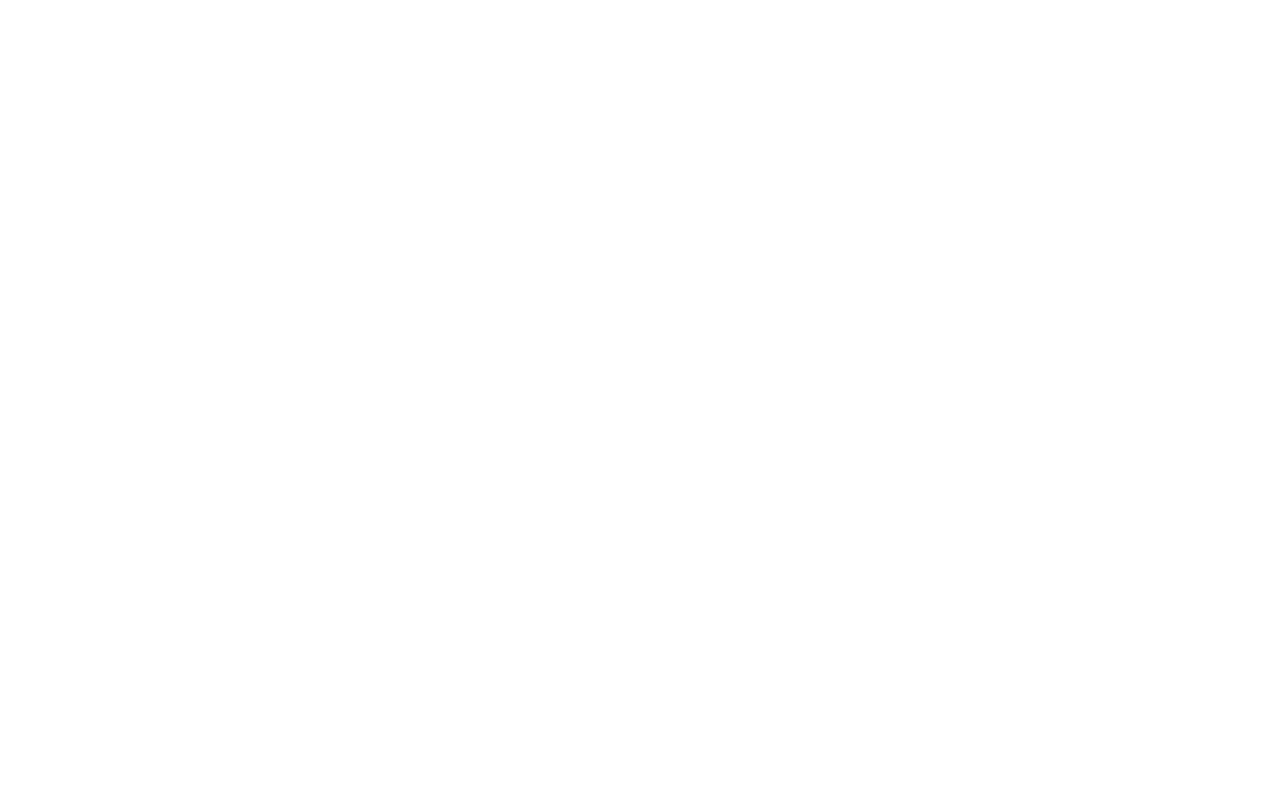
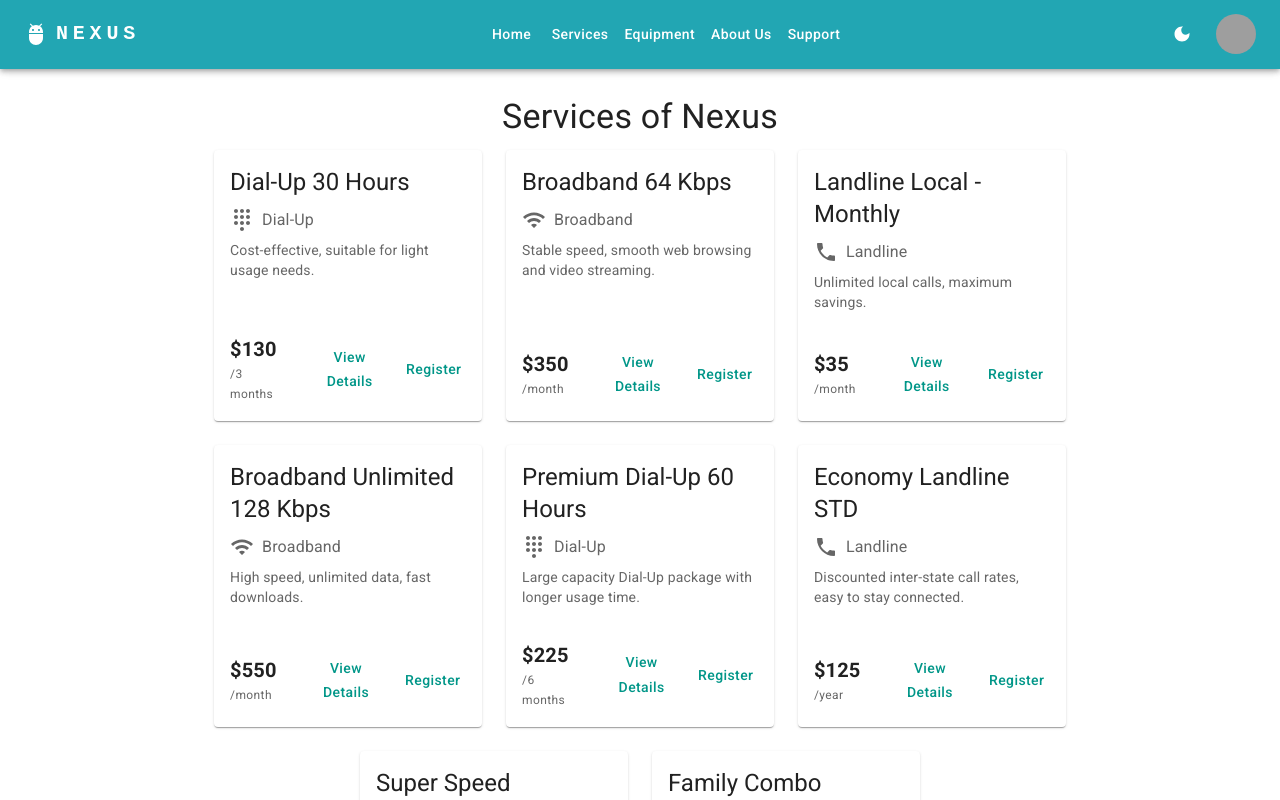
Before and after one commit to Grozay/nexus-service-marketing-system-web, a React (Vite) app: page /service in a window 1280 px wide. Before the commit this address had no page. Shown: the top 800 px of the page. Built offline with nearby package versions, Linux system fonts and the light colour scheme; grey boxes are pictures that could not be loaded; what material-ui-confirm would draw is missing.

Commit message:
create page service and mockdata update in file Service.jsx

```diff
--- a/src/App.jsx
+++ b/src/App.jsx
@@ -5,18 +5,20 @@ import './App.css'
 // import Button from '@mui/material/Button'
 import Auth from '~/pages/Auth/Auth'
 import Home from '~/pages/Home/Home'
+import Service from '~/pages/Service/Service'
 import { Routes, Route } from 'react-router-dom'
+import Box from '@mui/material/Box'
 function App() {
 
   return (
-    <>
+    <Box>
       <Routes>
         <Route path='/' element={<Home />} />
         <Route path='/login' element={<Auth />} />
         <Route path='/register' element={<Auth />} />
+        <Route path='/service' element={<Service />} />
       </Routes>
-      {/* <Auth /> */}
-    </>
+    </Box>
   )
 }
 
--- a/src/components/AppBar/AppBar.jsx
+++ b/src/components/AppBar/AppBar.jsx
@@ -39,9 +39,9 @@ const NavBar = () => {
   }
 
   return (
+    <Box sx={{ height: (theme) => theme.nexus.appBarHeight }}>
       <AppBar
         sx={{
-        height: (theme) => theme.nexus.appBarHeight,
           backgroundColor: (theme) => theme.palette.mode === 'dark' ? '#2c3e50' : '#22a6b3'
         }}
       >
@@ -140,12 +140,14 @@ const NavBar = () => {
                   Home
                 </Button>
               </Link>
+              <Link to={'/service'} style={{ textDecoration: 'none', color: 'inherit' }}>
                 <Button
                   onClick={handleCloseNavMenu}
                   sx={{ my: 2, color: 'white', display: 'block' }}
                 >
                   Services
                 </Button>
+              </Link>
               <Button
                 onClick={handleCloseNavMenu}
                 sx={{ my: 2, color: 'white', display: 'block' }}
@@ -223,6 +225,7 @@ const NavBar = () => {
           </Toolbar>
         </Container>
       </AppBar>
+    </Box>
   )
 }
 export default NavBar
--- a/src/pages/Home/Home.jsx
+++ b/src/pages/Home/Home.jsx
@@ -1,6 +1,7 @@
 import Box from '@mui/material/Box'
 import AppBar from '~/components/AppBar/AppBar'
 import Typography from '@mui/material/Typography'
+import Button from '@mui/material/Button'
 function Home() {
   return (
     <Box
@@ -19,7 +20,9 @@ function Home() {
         backgroundSize: 'cover',
         backgroundPosition: 'center'
       }}>
-        <Typography variant="h1">Home</Typography>
+        <Button variant="text">Text</Button>
+        <Button variant="contained">Contained</Button>
+        <Button variant="outlined">Outlined</Button>
       </Box>
     </Box>
   )
--- /dev/null
+++ b/src/pages/Service/Service.jsx
@@ -0,0 +1,220 @@
+import {
+  Card,
+  CardContent,
+  CardActions,
+  Button,
+  Typography,
+  Container,
+  Icon,
+  Box // Import Box để sử dụng layout linh hoạt hơn
+} from '@mui/material'
+import WifiIcon from '@mui/icons-material/Wifi'
+import DialpadIcon from '@mui/icons-material/Dialpad'
+import PhoneIcon from '@mui/icons-material/Phone'
+import { Link } from '@mui/material' // Import Link từ Material UI
+import AppBar from '~/components/AppBar/AppBar'
+
+// **Định nghĩa các style chung để đảm bảo tính nhất quán**
+const cardStyle = {
+  height: '100%',
+  display: 'flex',
+  flexDirection: 'column',
+  justifyContent: 'space-between'
+}
+
+const cardContentStyle = {
+  paddingBottom: '16px' // Tăng paddingBottom để tạo khoảng cách với CardActions
+}
+
+const cardTitleStyle = {
+  variant: 'h5',
+  component: 'h3',
+  gutterBottom: true
+}
+
+const cardSubtitleStyle = {
+  variant: 'subtitle1',
+  color: 'text.secondary',
+  gutterBottom: true,
+  display: 'flex',
+  alignItems: 'center'
+}
+
+const cardDescriptionStyle = {
+  variant: 'body2',
+  color: 'text.secondary'
+}
+
+const cardPriceBoxStyle = {
+  display: 'flex',
+  flexDirection: 'column',
+  alignItems: 'flex-start',
+  mr: 2
+}
+
+const cardPriceStyle = {
+  variant: 'h6',
+  component: 'p',
+  fontWeight: 'bold'
+}
+
+const cardBillingCycleStyle = {
+  variant: 'caption',
+  color: 'text.secondary'
+}
+
+const cardActionsStyle = {
+  padding: '16px',
+  display: 'flex', // Đảm bảo các button nằm trên cùng một hàng
+  justifyContent: 'space-between', // Căn đều button và box giá
+  alignItems: 'center' // Căn chỉnh button và box giá theo chiều dọc
+}
+
+const viewDetailsButtonStyle = {
+  size: 'small',
+  variant: 'contained'
+}
+
+const registerButtonStyle = {
+  size: 'small',
+  color: 'primary'
+}
+
+const Service = () => {
+  const servicePlans = [
+    {
+      id: 1,
+      title: 'Dial-Up 30 Hours',
+      connectionType: 'Dial-Up',
+      description: 'Cost-effective, suitable for light usage needs.',
+      price: '$130',
+      billingCycle: '3 months',
+      icon: <DialpadIcon />
+    },
+    {
+      id: 2,
+      title: 'Broadband 64 Kbps',
+      connectionType: 'Broadband',
+      description: 'Stable speed, smooth web browsing and video streaming.',
+      price: '$350',
+      billingCycle: 'month',
+      icon: <WifiIcon />
+    },
+    {
+      id: 3,
+      title: 'Landline Local - Monthly',
+      connectionType: 'Landline',
+      description: 'Unlimited local calls, maximum savings.',
+      price: '$35',
+      billingCycle: 'month',
+      icon: <PhoneIcon />
+    },
+    {
+      id: 4,
+      title: 'Broadband Unlimited 128 Kbps',
+      connectionType: 'Broadband',
+      description: 'High speed, unlimited data, fast downloads.',
+      price: '$550',
+      billingCycle: 'month',
+      icon: <WifiIcon />
+    },
+    {
+      id: 5,
+      title: 'Premium Dial-Up 60 Hours',
+      connectionType: 'Dial-Up',
+      description: 'Large capacity Dial-Up package with longer usage time.',
+      price: '$225',
+      billingCycle: '6 months',
+      icon: <DialpadIcon />
+    },
+    {
+      id: 6,
+      title: 'Economy Landline STD',
+      connectionType: 'Landline',
+      description: 'Discounted inter-state call rates, easy to stay connected.',
+      price: '$125',
+      billingCycle: 'year',
+      icon: <PhoneIcon />
+    },
+    {
+      id: 7,
+      title: 'Super Speed Broadband 256 Kbps',
+      connectionType: 'Broadband',
+      description: 'Extremely fast speed, smooth experience for all applications.',
+      price: '$750',
+      billingCycle: 'month',
+      icon: <WifiIcon />
+    },
+    {
+      id: 8,
+      title: 'Family Combo Package (Broadband + Landline)',
+      connectionType: 'Combo',
+      description: 'Save more when using both Internet and Landline services.',
+      price: '$420',
+      billingCycle: 'quarter',
+      icon: <Icon> <WifiIcon /> + <PhoneIcon /></Icon>
+    }
+  ]
+
+  return (
+    <Box>
+      <AppBar />
+      <Container maxWidth="md" sx={{ mt: 4, mb: 4 }}>
+        <Typography variant="h4" component="h2" gutterBottom textAlign="center">
+          Services of Nexus
+        </Typography>
+        <Box sx={{
+          display: 'flex',
+          flexWrap: 'wrap',
+          gap: 3,
+          justifyContent: 'center'
+        }}>
+          {servicePlans.map((plan) => (
+            <Box key={plan.id} sx={{
+              width: { xs: '100%', sm: 'calc(50% - 12px)', md: 'calc(33.33% - 16px)' },
+              maxWidth: 400
+            }}>
+              <Card sx={cardStyle}>
+                <CardContent sx={cardContentStyle}>
+                  <Typography {...cardTitleStyle}>
+                    {plan.title}
+                  </Typography>
+                  <Typography {...cardSubtitleStyle}>
+                    {plan.icon} <Box ml={1}>{plan.connectionType}</Box>
+                  </Typography>
+                  <Typography {...cardDescriptionStyle}>
+                    {plan.description}
+                  </Typography>
+                </CardContent>
+                <CardActions sx={cardActionsStyle}>
+                  <Box sx={cardPriceBoxStyle}>
+                    <Typography {...cardPriceStyle}>
+                      {plan.price}
+                    </Typography>
+                    <Typography {...cardBillingCycleStyle}>
+                      /{plan.billingCycle}
+                    </Typography>
+                  </Box>
+                  <Button sx={viewDetailsButtonStyle}>
+                    View Details
+                  </Button>
+                  <Button sx={registerButtonStyle}>
+                    Register
+                  </Button>
+                </CardActions>
+              </Card>
+            </Box>
+          ))}
+        </Box>
+
+        <Box mt={4} textAlign="center">
+          <Typography variant="body2" color="text.secondary">
+            Do you have any questions or need advice? <Link href="/contact">Contact us</Link>
+          </Typography>
+        </Box>
+      </Container>
+    </Box>
+  )
+}
+
+export default Service
```
Lines whose indentation alone changed are shown as unchanged.
